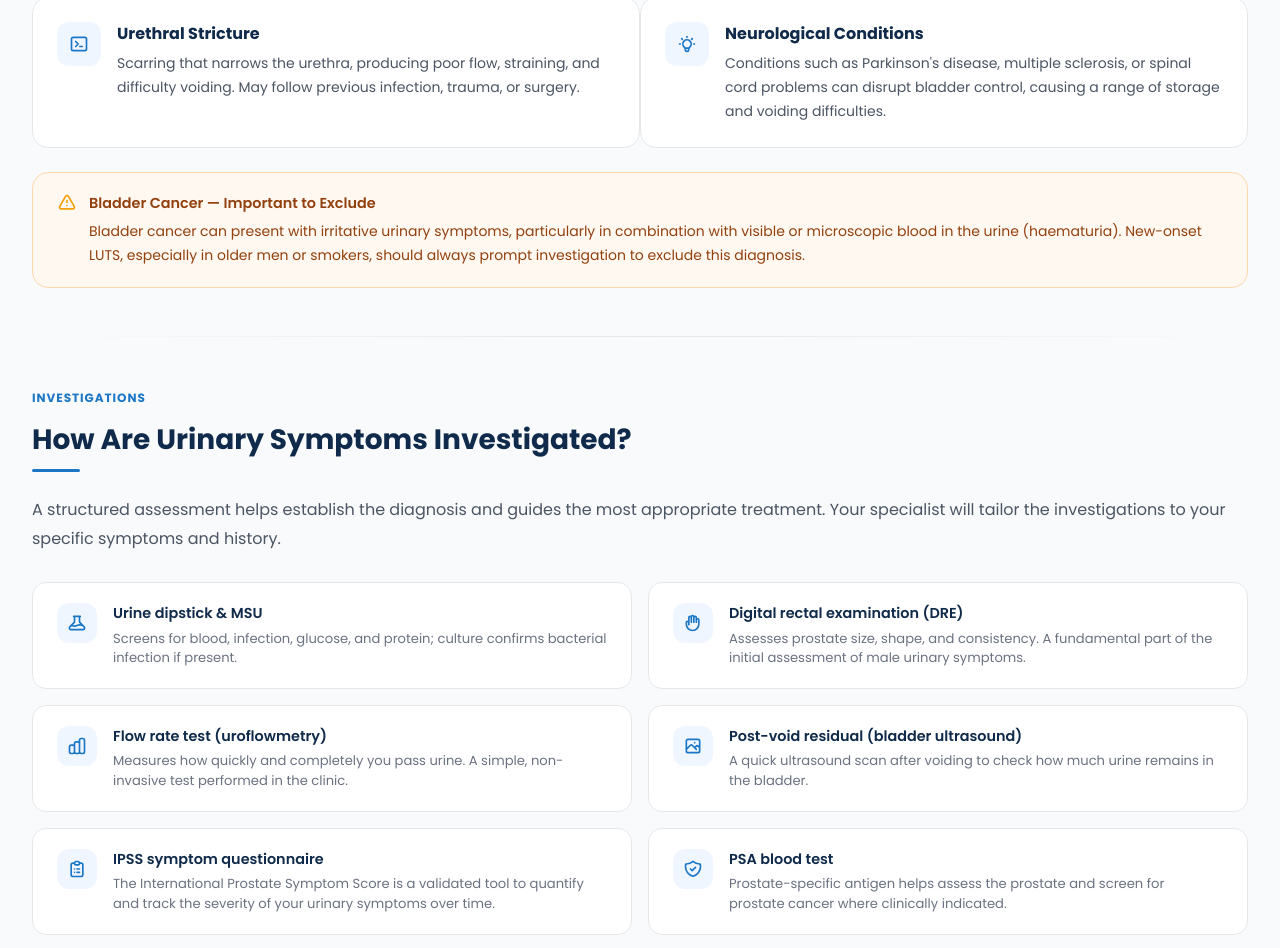
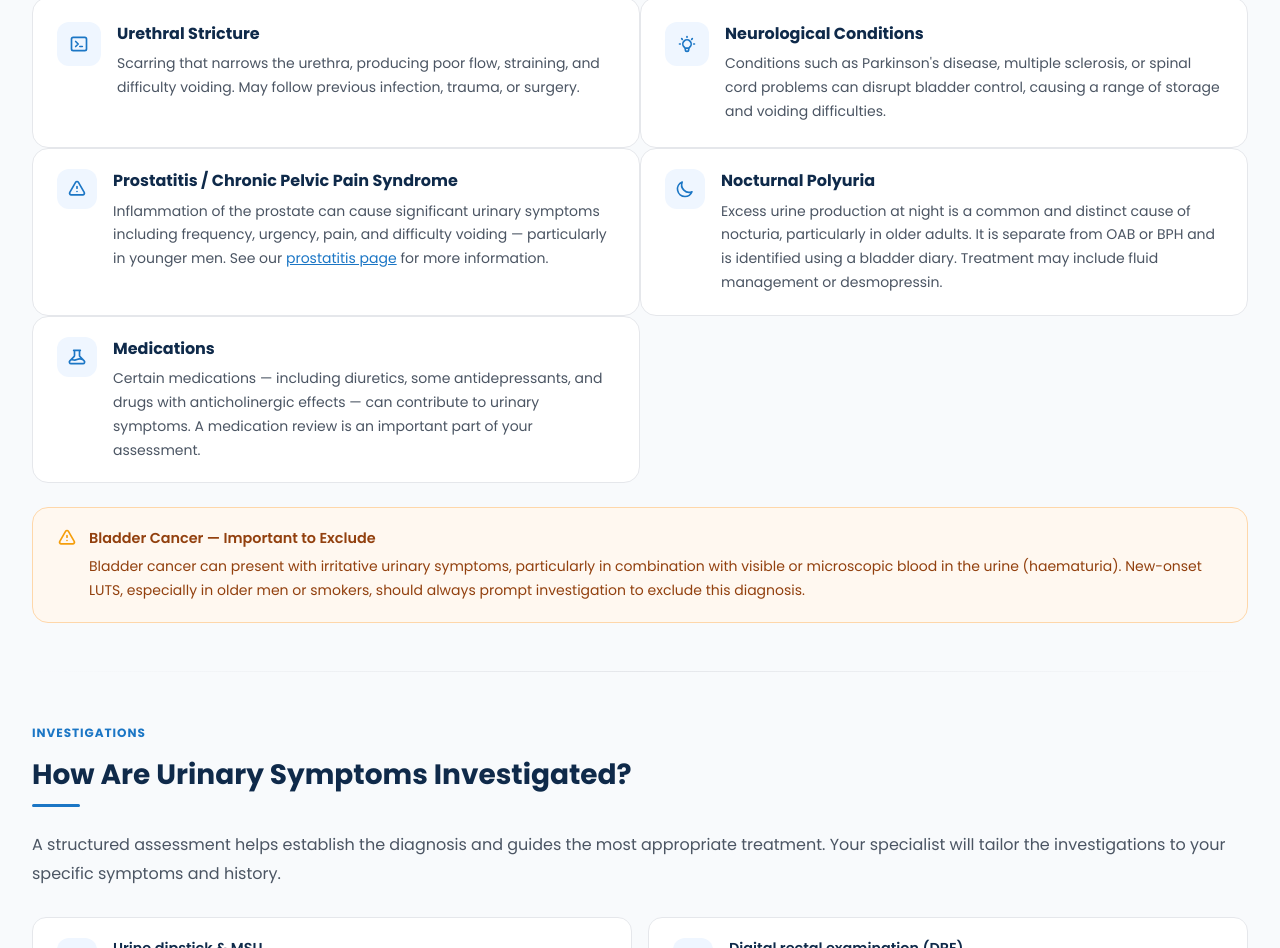
Before and after one commit to charlotterosebowen90/lus-website, a website: page conditions/urinary-symptoms.html in a window 1280 px wide. Shown: the part 2197-3145 px from the top of the page. Drawn offline with Linux system fonts and the light colour scheme.

Commit message:
Add missing causes and clinical details across Men's Health pages
- Haematuria: add prostate cancer and upper tract urothelial carcinoma as causes
- Testicular symptoms: add STI as cause of epididymo-orchitis in younger men
- Penile-scrotal: add post-vasectomy pain syndrome (1-2% incidence)
- Urinary symptoms: add prostatitis/CPPS, nocturnal polyuria, and medications as LUTS causes

Co-Authored-By: Claude Opus 4.6 (1M context) <noreply@anthropic.com>

```diff
--- a/conditions/urinary-symptoms.html
+++ b/conditions/urinary-symptoms.html
@@ -557,6 +557,42 @@
                 </div>
               </div>
 
+              <div class="cause-card" style="background:#fff;border:1px solid #e5e7eb;border-radius:1rem;padding:1.25rem 1.5rem;">
+                <div style="display:flex;gap:1rem;align-items:flex-start;">
+                  <div style="width:40px;height:40px;border-radius:0.75rem;background:#eff6ff;display:flex;align-items:center;justify-content:center;flex-shrink:0;">
+                    <svg class="w-5 h-5" style="color:#1b76c5;" fill="none" stroke="currentColor" viewBox="0 0 24 24"><path stroke-linecap="round" stroke-linejoin="round" stroke-width="2" d="M12 9v2m0 4h.01m-6.938 4h13.856c1.54 0 2.502-1.667 1.732-3L13.732 4c-.77-1.333-2.694-1.333-3.464 0L3.34 16c-.77 1.333.192 3 1.732 3z"/></svg>
+                  </div>
+                  <div>
+                    <p style="font-weight:700;color:#0f2a4a;margin-bottom:0.4rem;">Prostatitis / Chronic Pelvic Pain Syndrome</p>
+                    <p style="color:#4b5563;font-size:0.875rem;line-height:1.7;">Inflammation of the prostate can cause significant urinary symptoms including frequency, urgency, pain, and difficulty voiding — particularly in younger men. See our <a href="prostatitis.html" style="color:#1b76c5;text-decoration:underline;">prostatitis page</a> for more information.</p>
+                  </div>
+                </div>
+              </div>
+
+              <div class="cause-card" style="background:#fff;border:1px solid #e5e7eb;border-radius:1rem;padding:1.25rem 1.5rem;">
+                <div style="display:flex;gap:1rem;align-items:flex-start;">
+                  <div style="width:40px;height:40px;border-radius:0.75rem;background:#eff6ff;display:flex;align-items:center;justify-content:center;flex-shrink:0;">
+                    <svg class="w-5 h-5" style="color:#1b76c5;" fill="none" stroke="currentColor" viewBox="0 0 24 24"><path stroke-linecap="round" stroke-linejoin="round" stroke-width="2" d="M20.354 15.354A9 9 0 018.646 3.646 9.003 9.003 0 0012 21a9.003 9.003 0 008.354-5.646z"/></svg>
+                  </div>
+                  <div>
+                    <p style="font-weight:700;color:#0f2a4a;margin-bottom:0.4rem;">Nocturnal Polyuria</p>
+                    <p style="color:#4b5563;font-size:0.875rem;line-height:1.7;">Excess urine production at night is a common and distinct cause of nocturia, particularly in older adults. It is separate from OAB or BPH and is identified using a bladder diary. Treatment may include fluid management or desmopressin.</p>
+                  </div>
+                </div>
+              </div>
+
+              <div class="cause-card" style="background:#fff;border:1px solid #e5e7eb;border-radius:1rem;padding:1.25rem 1.5rem;">
+                <div style="display:flex;gap:1rem;align-items:flex-start;">
+                  <div style="width:40px;height:40px;border-radius:0.75rem;background:#eff6ff;display:flex;align-items:center;justify-content:center;flex-shrink:0;">
+                    <svg class="w-5 h-5" style="color:#1b76c5;" fill="none" stroke="currentColor" viewBox="0 0 24 24"><path stroke-linecap="round" stroke-linejoin="round" stroke-width="2" d="M19.428 15.428a2 2 0 00-1.022-.547l-2.387-.477a6 6 0 00-3.86.517l-.318.158a6 6 0 01-3.86.517L6.05 15.21a2 2 0 00-1.806.547M8 4h8l-1 1v5.172a2 2 0 00.586 1.414l5 5c1.26 1.26.367 3.414-1.415 3.414H4.828c-1.782 0-2.674-2.154-1.414-3.414l5-5A2 2 0 009 10.172V5L8 4z"/></svg>
+                  </div>
+                  <div>
+                    <p style="font-weight:700;color:#0f2a4a;margin-bottom:0.4rem;">Medications</p>
+                    <p style="color:#4b5563;font-size:0.875rem;line-height:1.7;">Certain medications — including diuretics, some antidepressants, and drugs with anticholinergic effects — can contribute to urinary symptoms. A medication review is an important part of your assessment.</p>
+                  </div>
+                </div>
+              </div>
+
             </div>
 
             <div style="background:#fff8f0;border:1px solid #fed7aa;border-radius:1rem;padding:1.25rem 1.5rem;">
```
Also changed, not shown: conditions/haematuria.html (+11 -1 lines), conditions/penile-scrotal-conditions.html (+1 -0 lines), conditions/testicular-symptoms.html (+1 -1 lines).
